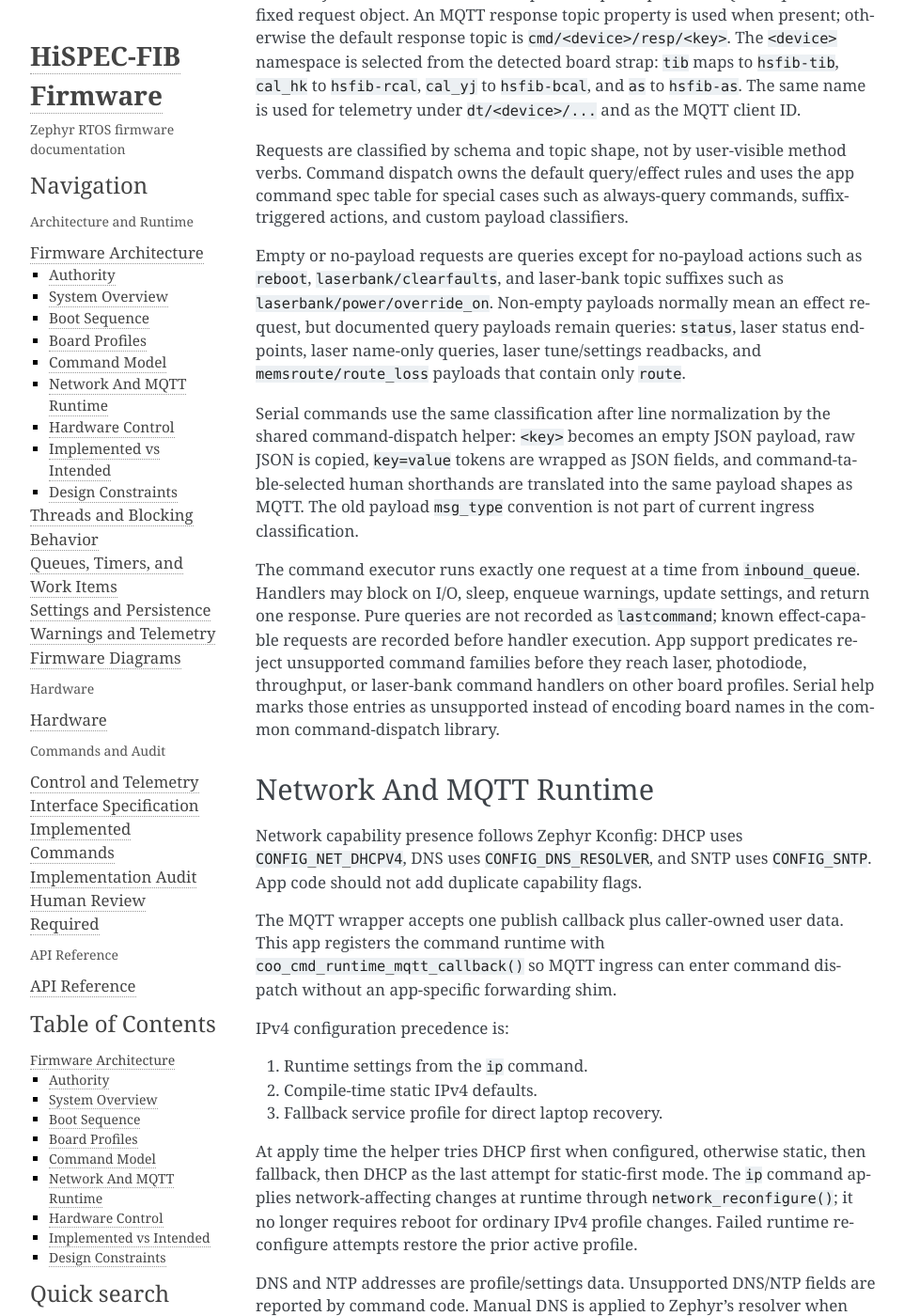
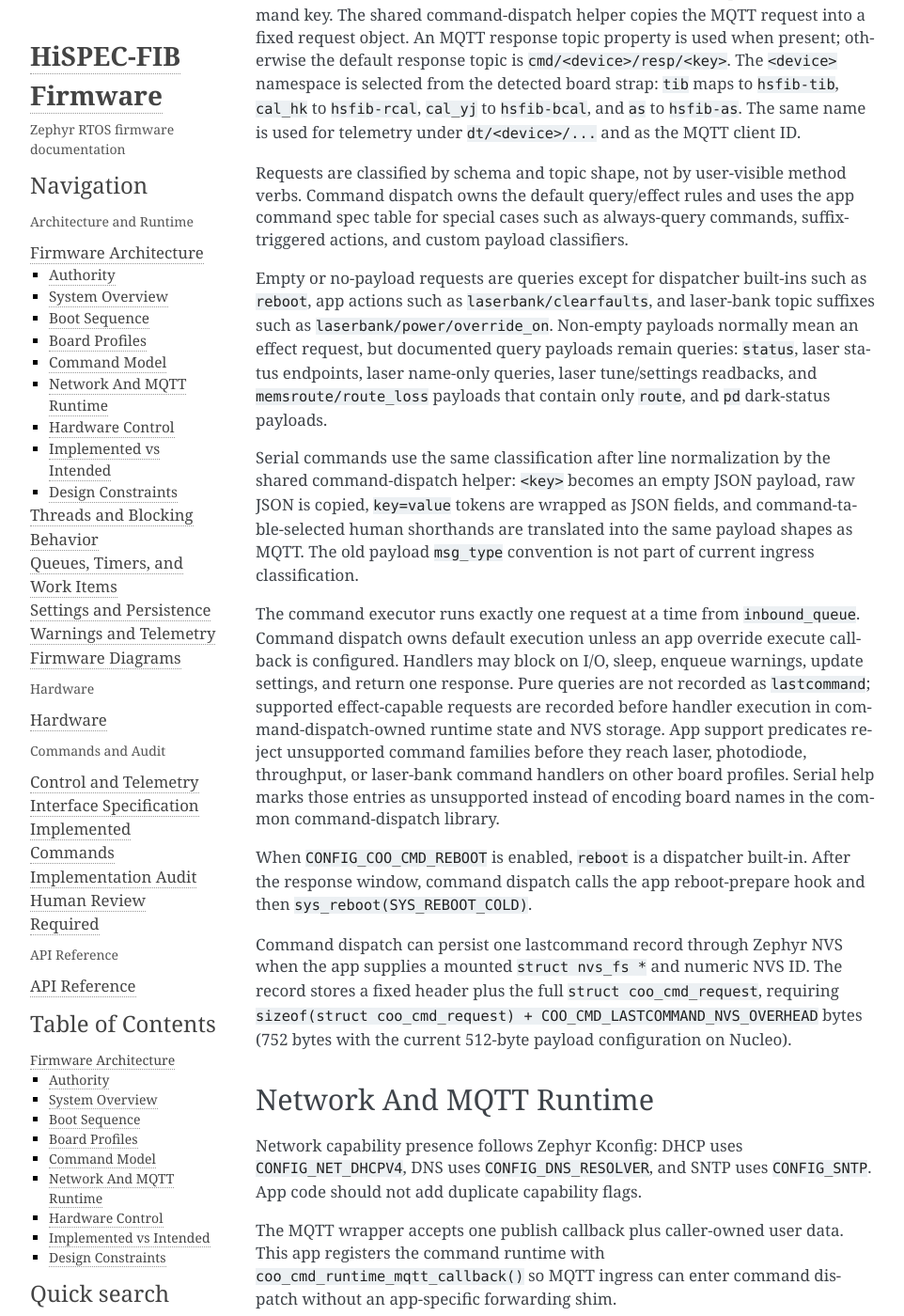
Before and after one commit to COO-Utilities/hispec-tib, a Sphinx documentation site: the page built from doc/architecture.md, in a window 1280 px wide and 1400 px high, scrolled down 2703 px. Shown: the whole window at 94% size, without its empty margins (148-1110 px from the left). Built offline with Sphinx 7.4.7, drawn with Linux system fonts in a browser that asks for light colours; some of the changed text lies outside the part shown.

Commit message:
Document dispatch-owned command execution

```diff
--- a/doc/architecture.md
+++ b/doc/architecture.md
@@ -19,8 +19,8 @@
 
 - `main.c`: boot order, watchdog, network/MQTT loop, outbound queue draining.
 - `command.c`: app command queues, static command spec table, support
-  predicates, custom request classification callbacks, and app/cross-domain
-  command handlers.
+  predicates, custom request classification callbacks, reboot-prepare hook, and
+  app/cross-domain command handlers.
 - `devices.c`: board strap detection, profile setup, shared device objects.
 - `mems_switching.c`: MEMS switch state, route matching, timer-driven router thread.
 - `attenuator.c`: DAC channel setup/read/write and coefficient application.
@@ -52,10 +52,11 @@
   DHCP/static/fallback profile selection.
 - `mqtt_client.c`: MQTT 5 broker parsing, broker resolution, connect/process,
   and subscription helpers around Zephyr MQTT.
-- `command_dispatch.c`: fixed-buffer MQTT/serial command request, static
-  longest-prefix spec lookup, default request classification, serial guard
-  policy, topic formatting, response metadata, warning JSON, serial payload
-  normalization, and serial response printing helpers.
+- `command_dispatch.c`: fixed-buffer MQTT/serial command request, built-in
+  help/serialguard/reboot commands, static longest-prefix spec lookup, default
+  request classification/execution, serial guard policy, persisted
+  lastcommand, topic formatting, response metadata, warning JSON, serial
+  payload normalization, and serial response printing helpers.
 - `json_utils.c`: constrained keyed JSON extraction and fixed-buffer append
   helpers used by command code.
 
@@ -75,8 +76,8 @@
 6. `setup_mems_switches_and_routes()` builds the active MEMS router.
 7. `setup_attenuators()` initializes profile-available logical attenuators and
    loads persisted coefficients into runtime attenuator objects.
-8. Command runtime configures static command specs, help entries, and serial
-   console input.
+8. Command runtime configures static command specs, persisted lastcommand
+   storage, built-in reboot behavior, and serial console input.
 9. Executor and serial threads are created. Ambient-temperature delayable work
    is started. On the TIB profile, main also starts the photodiode thread,
    throughput monitor thread, and laser-bank heater delayable work.
@@ -113,12 +114,13 @@
 command spec table for special cases such as always-query commands,
 suffix-triggered actions, and custom payload classifiers.
 
-Empty or no-payload requests are queries except for no-payload actions such as
-`reboot`, `laserbank/clearfaults`, and laser-bank topic suffixes such as
+Empty or no-payload requests are queries except for dispatcher built-ins such as
+`reboot`, app actions such as `laserbank/clearfaults`, and laser-bank topic suffixes such as
 `laserbank/power/override_on`. Non-empty payloads normally mean an effect
 request, but documented query payloads remain queries: `status`, laser status
 endpoints, laser name-only queries, laser tune/settings readbacks, and
-`memsroute/route_loss` payloads that contain only `route`.
+`memsroute/route_loss` payloads that contain only `route`, and `pd` dark-status
+payloads.
 
 Serial commands use the same classification after line normalization by the
 shared command-dispatch helper:
@@ -128,13 +130,25 @@
 convention is not part of current ingress classification.
 
 The command executor runs exactly one request at a time from `inbound_queue`.
-Handlers may block on I/O, sleep, enqueue warnings, update settings, and return
-one response. Pure queries are not recorded as `lastcommand`; known
-effect-capable requests are recorded before handler execution.
+Command dispatch owns default execution unless an app override execute callback
+is configured. Handlers may block on I/O, sleep, enqueue warnings, update
+settings, and return one response. Pure queries are not recorded as
+`lastcommand`; supported effect-capable requests are recorded before handler
+execution in command-dispatch-owned runtime state and NVS storage.
 App support predicates reject unsupported command families before they reach
 laser, photodiode, throughput, or laser-bank command handlers on other board
 profiles. Serial help marks those entries as unsupported instead of encoding
 board names in the common command-dispatch library.
+
+When `CONFIG_COO_CMD_REBOOT` is enabled, `reboot` is a dispatcher built-in.
+After the response window, command dispatch calls the app reboot-prepare hook
+and then `sys_reboot(SYS_REBOOT_COLD)`.
+
+Command dispatch can persist one lastcommand record through Zephyr NVS when the
+app supplies a mounted `struct nvs_fs *` and numeric NVS ID. The record stores a
+fixed header plus the full `struct coo_cmd_request`, requiring
+`sizeof(struct coo_cmd_request) + COO_CMD_LASTCOMMAND_NVS_OVERHEAD` bytes
+(752 bytes with the current 512-byte payload configuration on Nucleo).
 
 ## Network And MQTT Runtime
 
```
Also changed, not shown: doc/command_implementation_audit.md (+17 -11 lines), doc/commands.md (+6 -3 lines), doc/diagrams.md (+8 -2 lines), doc/implemented_commands.md (+23 -16 lines), doc/threads.md (+3 -2 lines).
